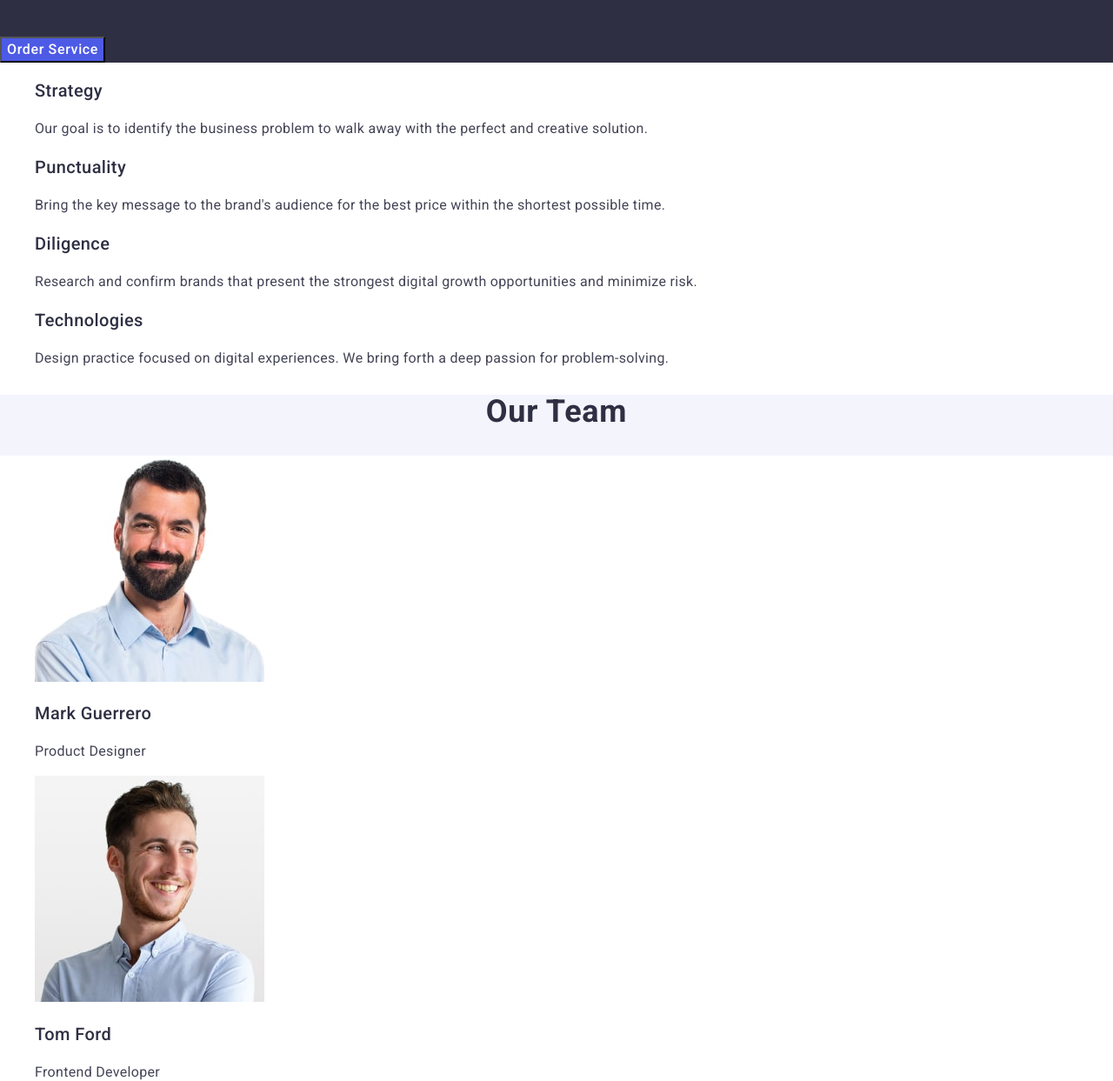
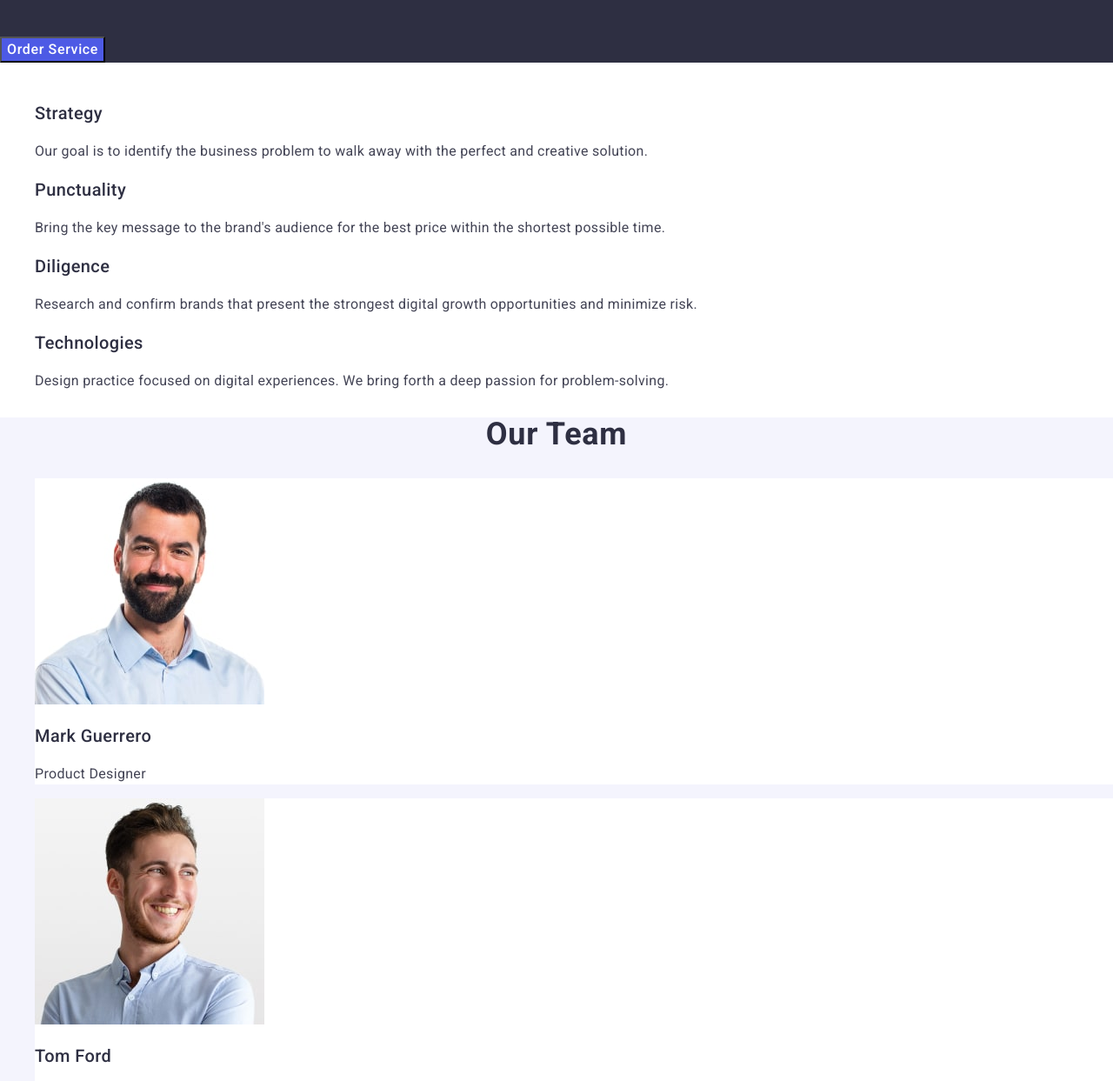
Before and after one commit to KhrystynaYampolska/goit-markup-hw-02, a plain HTML site: page index.html in a window 1280 px wide. Shown: the part 284-1527 px from the top of the page at 87% size. Drawn offline with nearby package versions, Linux system fonts and the light colour scheme.

Commit message:
update index html and css

```diff
--- a/css/styles.css
+++ b/css/styles.css
@@ -14,12 +14,8 @@ ul {
 }
 
 .visually-hidden {
-  position: absolute;
-  width: 1px;
-  height: 1px;
   margin: -1px;
   border: 0;
-  padding: 0;
   white-space: nowrap;
   clip-path: inset(100%);
   clip: rect(0 0 0 0);
@@ -131,7 +127,7 @@ ul {
   text-transform: capitalize;
 }
 
-.team-list {
+.team-item {
   background-color: #ffffff;
 }
 
```
